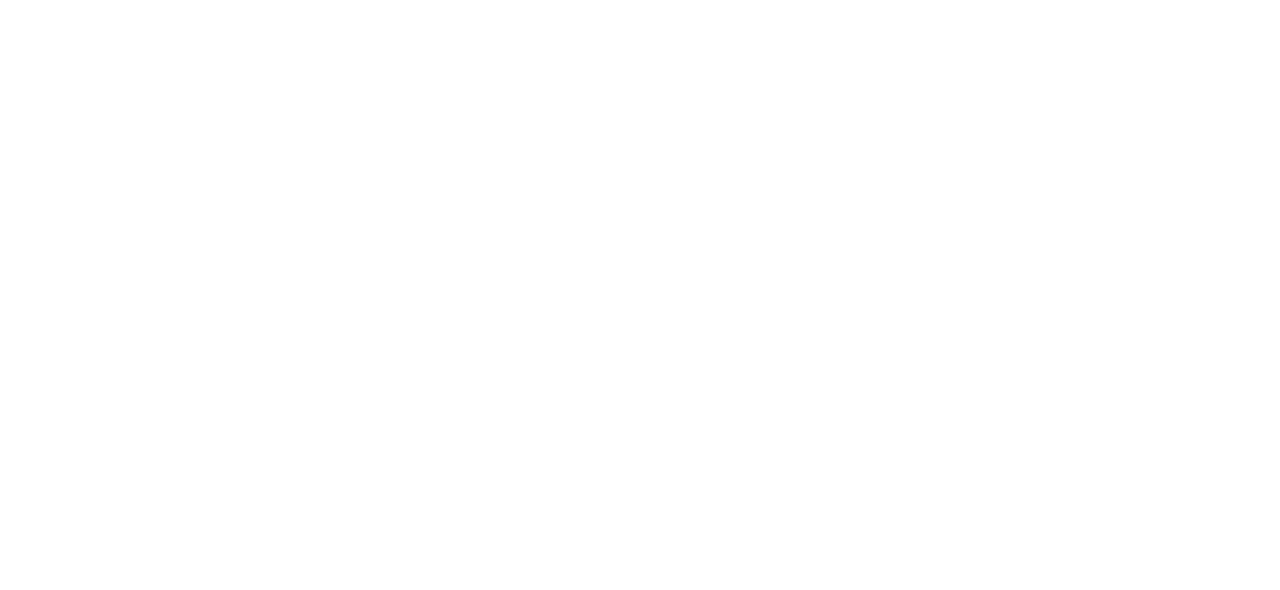
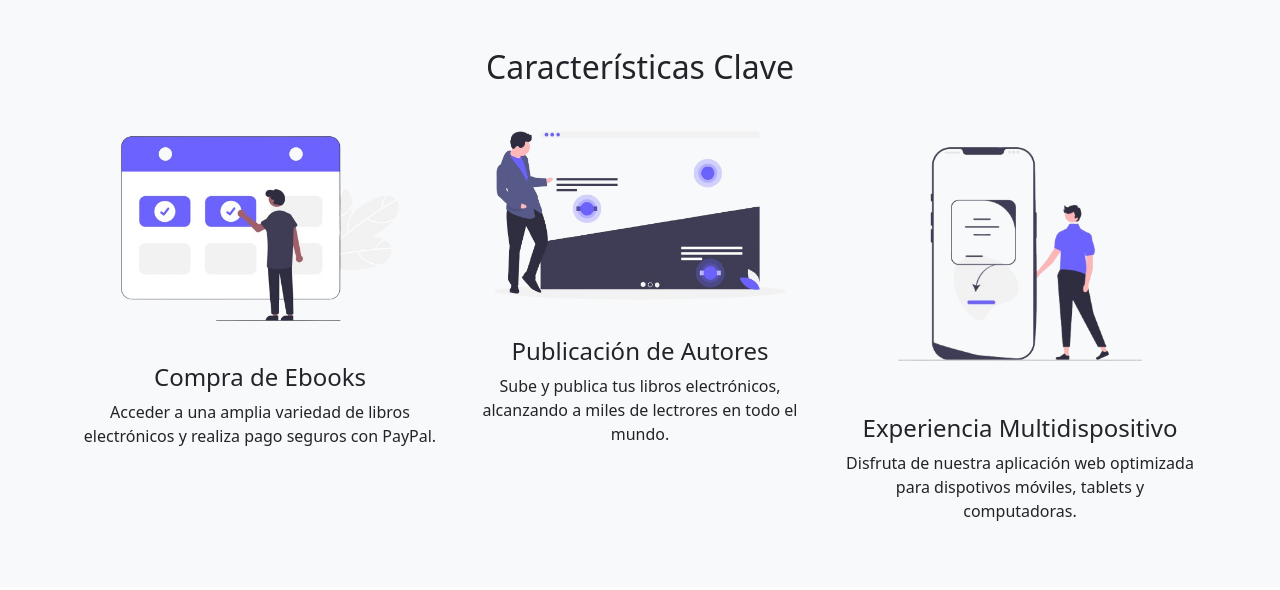
Before and after one commit to BookHub-Hamp/landing-page, a plain HTML site: page index.html in a window 1280 px wide. Drawn offline with nearby package versions, Linux system fonts and the light colour scheme.

Commit message:
feat: implementar sección de características

```diff
--- a/css/style.css
+++ b/css/style.css
@@ -9,6 +9,17 @@
 
 
 /* -----------------Sección Nosotros---------------------*/
+#features{
+    background-color: #f8f9fa;
+    padding: 60px 0;
+}
+
+.feature-icon{
+    width: 100%;
+    height: auto;
+    margin-bottom: 15px;
+}
+
 
 
 
--- a/index.html
+++ b/index.html
@@ -1,27 +1,25 @@
 <!DOCTYPE html>
 <html lang="en">
+
 <head>
 	<meta charset="UTF-8">
 	<meta name="viewport" content="width=device-width, initial-scale=1.0">
 	<title>BookHub - Compra y Publica Libros Electrónicos</title>
-	<meta
-      name="description"
-      content="BookHub es la plataforma ideal para comprar y publicar libros electrónicos. Explora una gran variedad de ebooks
-	  y publica tus obras para llegar a miles de lectores."
-    />
-    <meta
-      name="keywords"
-      content="ebooks, compra libros electrónicos, publicar ebooks, BookHub, lectura digital, autores"
-    />
-    <meta name="robots" content="index, follow" />
+	<meta name="description" content="BookHub es la plataforma ideal para comprar y publicar libros electrónicos. Explora una gran variedad de ebooks
+	  y publica tus obras para llegar a miles de lectores." />
+	<meta name="keywords"
+		content="ebooks, compra libros electrónicos, publicar ebooks, BookHub, lectura digital, autores" />
+	<meta name="robots" content="index, follow" />
 
-	<link href="https://cdn.jsdelivr.net/npm/bootstrap@5.3.3/dist/css/bootstrap.min.css" rel="stylesheet" integrity="sha384-QWTKZyjpPEjISv5WaRU9OFeRpok6YctnYmDr5pNlyT2bRjXh0JMhjY6hW+ALEwIH" crossorigin="anonymous">
+	<link href="https://cdn.jsdelivr.net/npm/bootstrap@5.3.3/dist/css/bootstrap.min.css" rel="stylesheet"
+		integrity="sha384-QWTKZyjpPEjISv5WaRU9OFeRpok6YctnYmDr5pNlyT2bRjXh0JMhjY6hW+ALEwIH" crossorigin="anonymous">
 
-	<link rel="stylesheet" href="https://cdnjs.cloudflare.com/ajax/libs/font-awesome/6.0.0-beta3/css/all.min.css"/>
+	<link rel="stylesheet" href="https://cdnjs.cloudflare.com/ajax/libs/font-awesome/6.0.0-beta3/css/all.min.css" />
 
 	<link rel="stylesheet" href="css/style.css">
 
 </head>
+
 <body>
 
 	<!-- Barra de Navegación-->
@@ -31,6 +29,39 @@
 	<!-- Sección de Nosotros-->
 
 	<!-- Sección de Caracteristicas-->
+	<section id="features" class="p-5 bg-light">
+		<div class="container">
+			<h2 class="text-center mb-4"> Características Clave</h2>
+
+			<div class="row text-center">
+				<div class="col-md-4">
+					<img src="assets/images/features/book.png" alt="Compra de Ebooks"
+						class="feature-icon img-fluid mb-3" />
+					<h4>Compra de Ebooks</h4>
+					<p>
+						Acceder a una amplia variedad de libros electrónicos y realiza
+						pago seguros con PayPal.
+					</p>
+				</div>
+				<div class="col-md-4">
+					<img src="assets/images/features/author.png" alt="Publicación de Autores"
+						class="feature-icon img-fluid mb-3" />
+					<h4>Publicación de Autores</h4>
+					<p>
+						Sube y publica tus libros electrónicos, alcanzando a miles de lectrores en todo el mundo.
+					</p>
+				</div>
+				<div class="col-md-4">
+					<img src="assets/images/features/devices.png" alt="Experiencia Multidispositivo"
+						class="feature-icon img-fluid mb-3" />
+					<h4>Experiencia Multidispositivo</h4>
+					<p>
+						Disfruta de nuestra aplicación web optimizada para dispotivos móviles, tablets y computadoras.
+					</p>
+				</div>
+			</div>
+		</div>
+	</section>
 
 	<!-- Sección de Testimonios-->
 
@@ -42,8 +73,11 @@
 
 	<!-- Botón "Volver al Principio"-->
 
-	<script src="https://cdn.jsdelivr.net/npm/bootstrap@5.3.3/dist/js/bootstrap.bundle.min.js" integrity="sha384-YvpcrYf0tY3lHB60NNkmXc5s9fDVZLESaAA55NDzOxhy9GkcIdslK1eN7N6jIeHz" crossorigin="anonymous"></script>
+	<script src="https://cdn.jsdelivr.net/npm/bootstrap@5.3.3/dist/js/bootstrap.bundle.min.js"
+		integrity="sha384-YvpcrYf0tY3lHB60NNkmXc5s9fDVZLESaAA55NDzOxhy9GkcIdslK1eN7N6jIeHz"
+		crossorigin="anonymous"></script>
 
 	<script src="js/main.js"></script>
 </body>
+
 </html>
```
